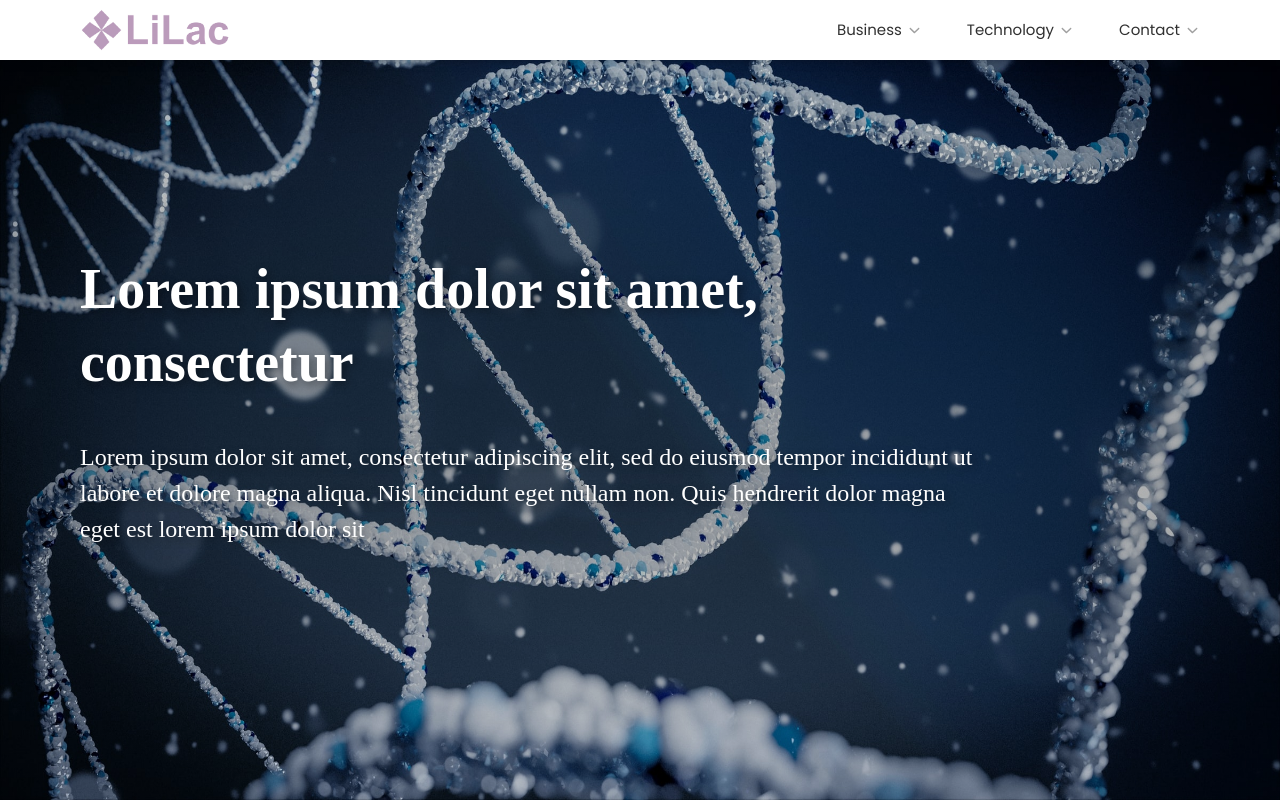
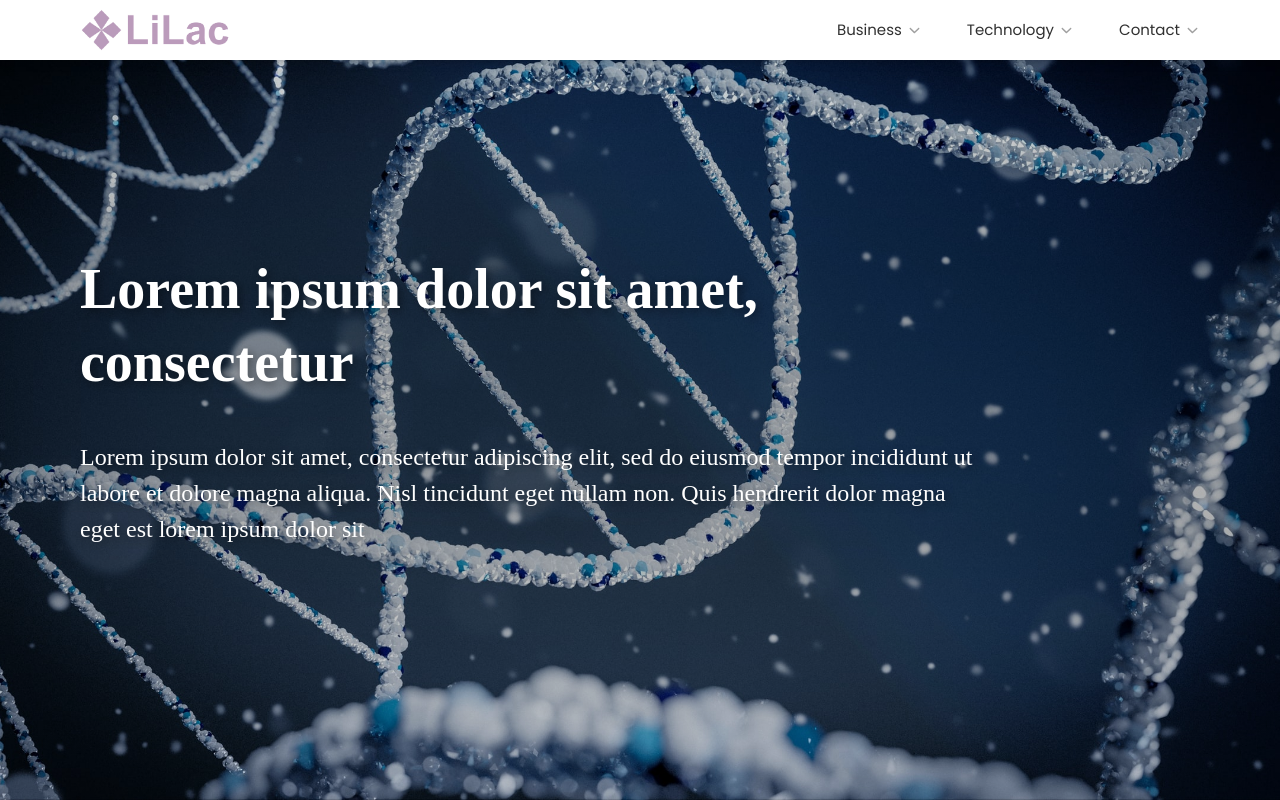
Before and after one commit to heekang2271/lilac, a Next.js app: page / in a window 1280 px wide. Shown: the top 800 px of the page. Built offline with nearby package versions, Linux system fonts and the light colour scheme; a web font is replaced by a local one.

Commit message:
메인화면 이미지 수정

```diff
--- a/pages/index.tsx
+++ b/pages/index.tsx
@@ -23,6 +23,8 @@ const VisualArea = styled.section<VisualAreaProps>`
   min-height: 800px;
   img {
     z-index: -10;
+    object-fit: cover;
+    object-position: center;
   }
 `;
 
@@ -211,7 +213,7 @@ const Home: NextPage<HomeProps> = ({ data }) => {
       <ShadowMask></ShadowMask>
       {data.visual.map((visual, i) => (
         <VisualArea key={`visual${i}`} image={visual.image}>
-          <Image src={visual.image} layout="fill" />
+          <Image src={visual.image} layout="fill" priority />
           <VisualTextBox>
             <Wrapper>
               <VisualText
```
